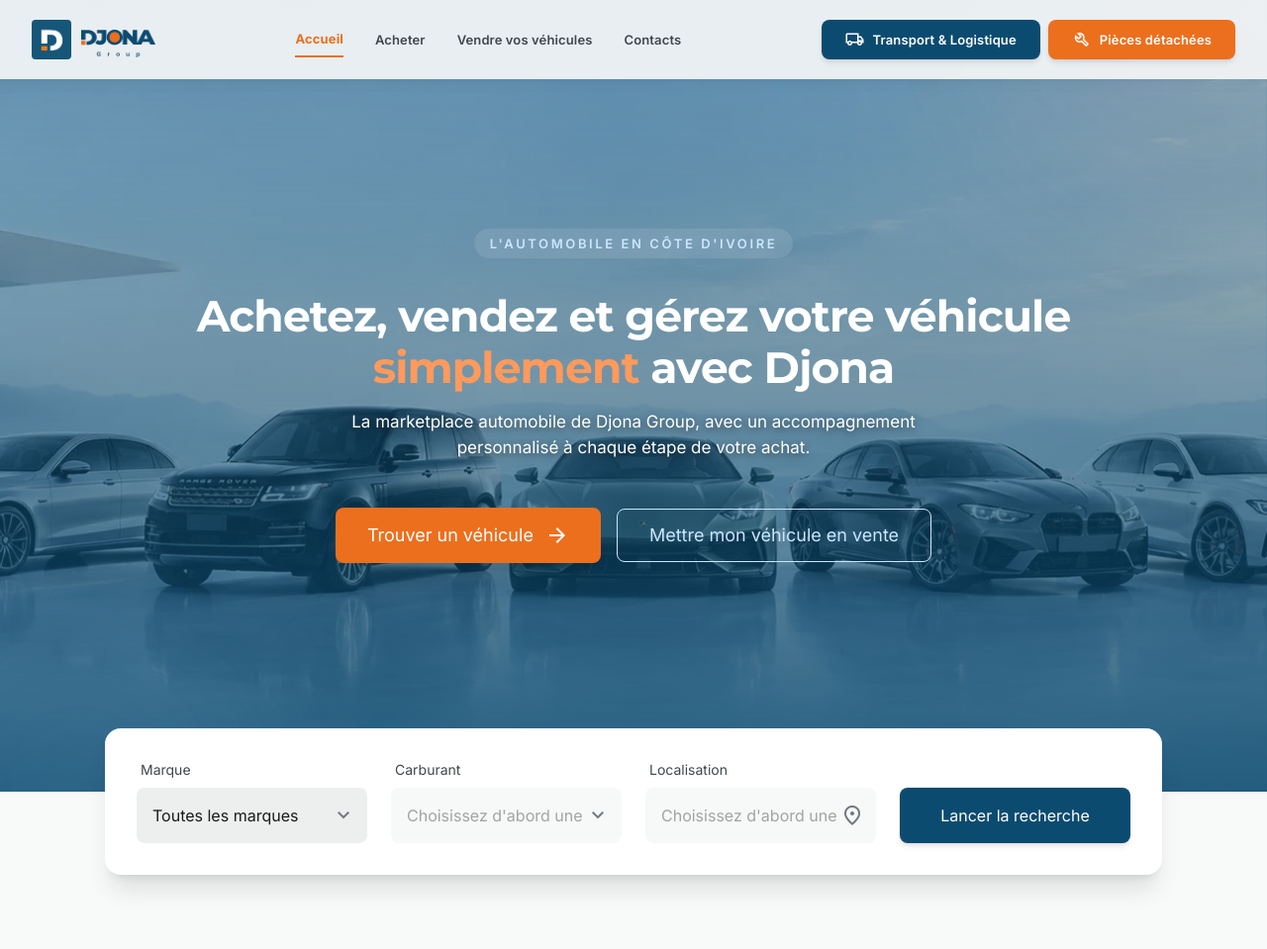
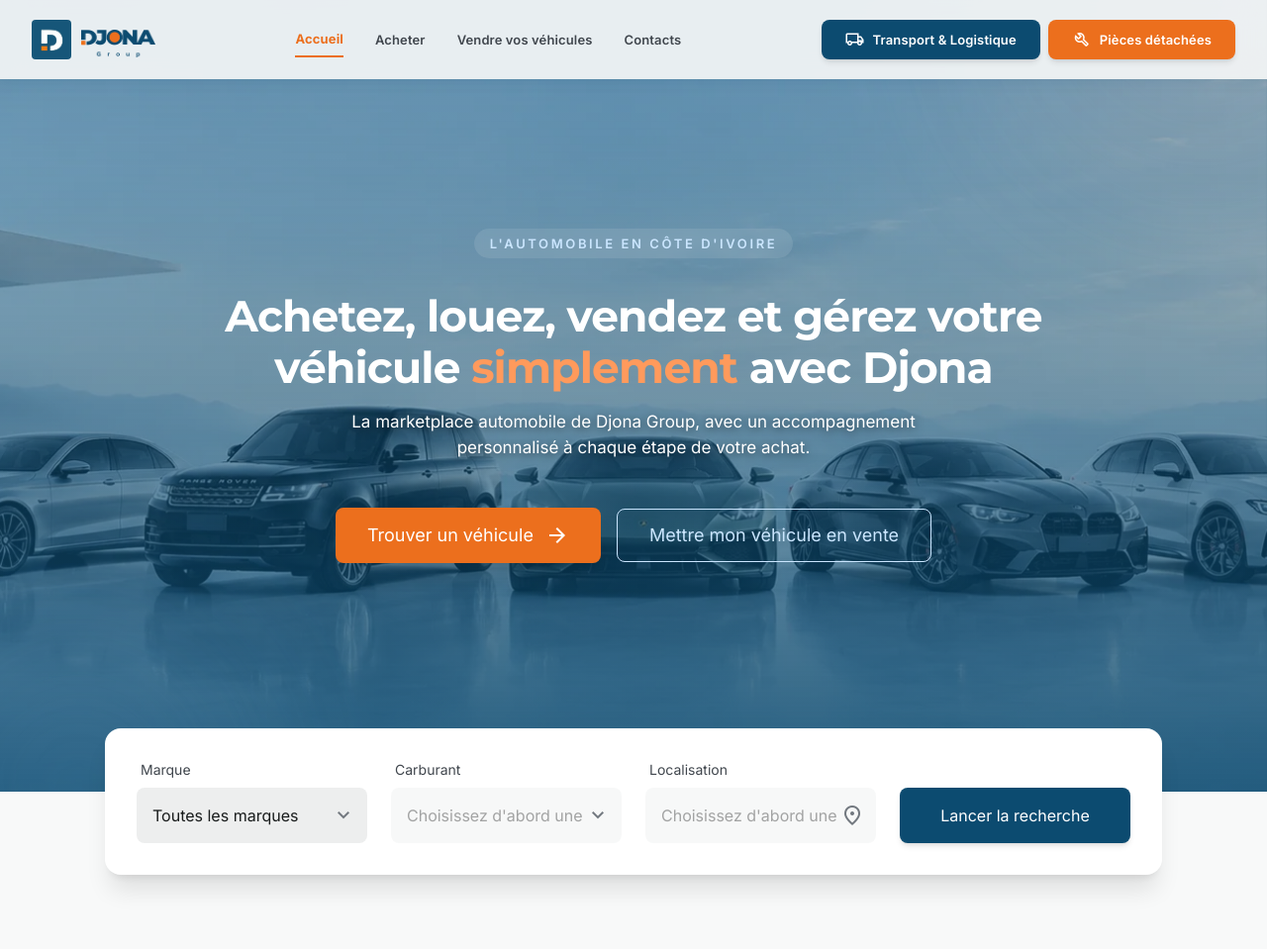
Before and after one commit to Zizou897/djona_public, a Django app: page / in a window 1280 px wide. Shown: the top 959 px of the page at 99% size. Run offline with Django 5.2, Linux system fonts and the light colour scheme; data comes from the database, SQL or seed files in the repository; data that the repository does not hold is empty; style sheets or scripts are compiled from the project's sources; some libraries are stand-ins or nearby versions.

Commit message:
feat(public): titre de la banniere avec animation sobre des quatre verbes
Titre « Louez, achetez, vendez et gerez votre vehicule simplement avec Djona » :
revelation des verbes derriere un masque puis reflet doux qui les traverse.
Statique avec prefers-reduced-motion.

Co-Authored-By: Claude Sonnet 5.5 <noreply@anthropic.com>

```diff
--- a/public/static/css/hero-slideshow.css
+++ b/public/static/css/hero-slideshow.css
@@ -1,4 +1,5 @@
-/* Bannière d'accueil : fondu enchaîné entre deux visuels (cycle de 12 s).
+/* Bannière d'accueil : fondu enchaîné entre deux visuels (cycle de 12 s) et
+   animation légère des quatre verbes du titre (voir plus bas).
    Chaque visuel reste affiché ~5,4 s ; le fondu dure ~0,6 s. */
 .hero-slide {
   position: absolute;
@@ -21,3 +22,37 @@
   .hero-slide { animation: none; }
   .hero-slide + .hero-slide { display: none; }
 }
+
+/* Titre : les quatre verbes se lèvent un à un derrière un masque (révélation
+   « éditoriale »), puis un reflet doux les traverse de gauche à droite, verbe
+   après verbe, toutes les 7 s. Aucun clignotement ni soulignement.
+   Tout est dans « no-preference » : sans animation, le titre reste statique. */
+.hero-verb { display: inline-block; }
+
+@media (prefers-reduced-motion: no-preference) {
+  .hero-verb {
+    overflow: hidden;               /* masque de la révélation */
+    vertical-align: bottom;
+    padding-block: .1em;            /* évite de rogner accents et jambages */
+    margin-block: -.1em;
+  }
+  .hero-verb__text {
+    display: inline-block;
+    transform: translateY(115%);
+    /* reflet : dégradé blanc → orange doux → blanc, déplacé derrière le texte */
+    background: linear-gradient(100deg, #fff 0 42%, #ffb27a 50%, #fff 58% 100%) 100% 0 / 300% 100% no-repeat;
+    -webkit-background-clip: text;
+    background-clip: text;
+    color: transparent;
+    -webkit-text-fill-color: transparent;
+    animation:
+      verb-rise .9s cubic-bezier(.16, 1, .3, 1) calc(.3s + var(--i) * .12s) forwards,
+      verb-sheen 7s cubic-bezier(.4, 0, .2, 1) calc(1.8s + var(--i) * .3s) infinite;
+  }
+}
+
+@keyframes verb-rise { to { transform: none; } }
+@keyframes verb-sheen {
+  0% { background-position: 100% 0; }
+  30%, 100% { background-position: 0 0; }
+}
--- a/public/templates/core/home.html
+++ b/public/templates/core/home.html
@@ -36,7 +36,7 @@
         L'Automobile en Côte d'Ivoire
       </span>
       <h1 class="animate-slide-up-2 font-display-lg text-3xl sm:text-4xl lg:text-display-lg text-on-primary mb-4 sm:mb-gutter max-w-4xl mx-auto leading-tight sm:leading-tight">
-        Achetez, vendez et gérez votre véhicule <span class="text-secondary-container">simplement</span> avec Djona
+        <span class="hero-verb" style="--i:0"><span class="hero-verb__text">Achetez</span></span>, <span class="hero-verb" style="--i:1"><span class="hero-verb__text">louez</span></span>, <span class="hero-verb" style="--i:2"><span class="hero-verb__text">vendez</span></span> et <span class="hero-verb" style="--i:3"><span class="hero-verb__text">gérez</span></span> votre véhicule <span class="text-secondary-container">simplement</span> avec Djona
       </h1>
       <p class="animate-slide-up-3 font-body-lg text-base sm:text-body-lg text-on-primary mb-8 sm:mb-12 max-w-2xl mx-auto px-2 [text-shadow:0_2px_10px_rgba(0,0,0,0.6)]">
         La marketplace automobile de Djona Group, avec un accompagnement personnalisé à chaque étape de votre achat.
```
